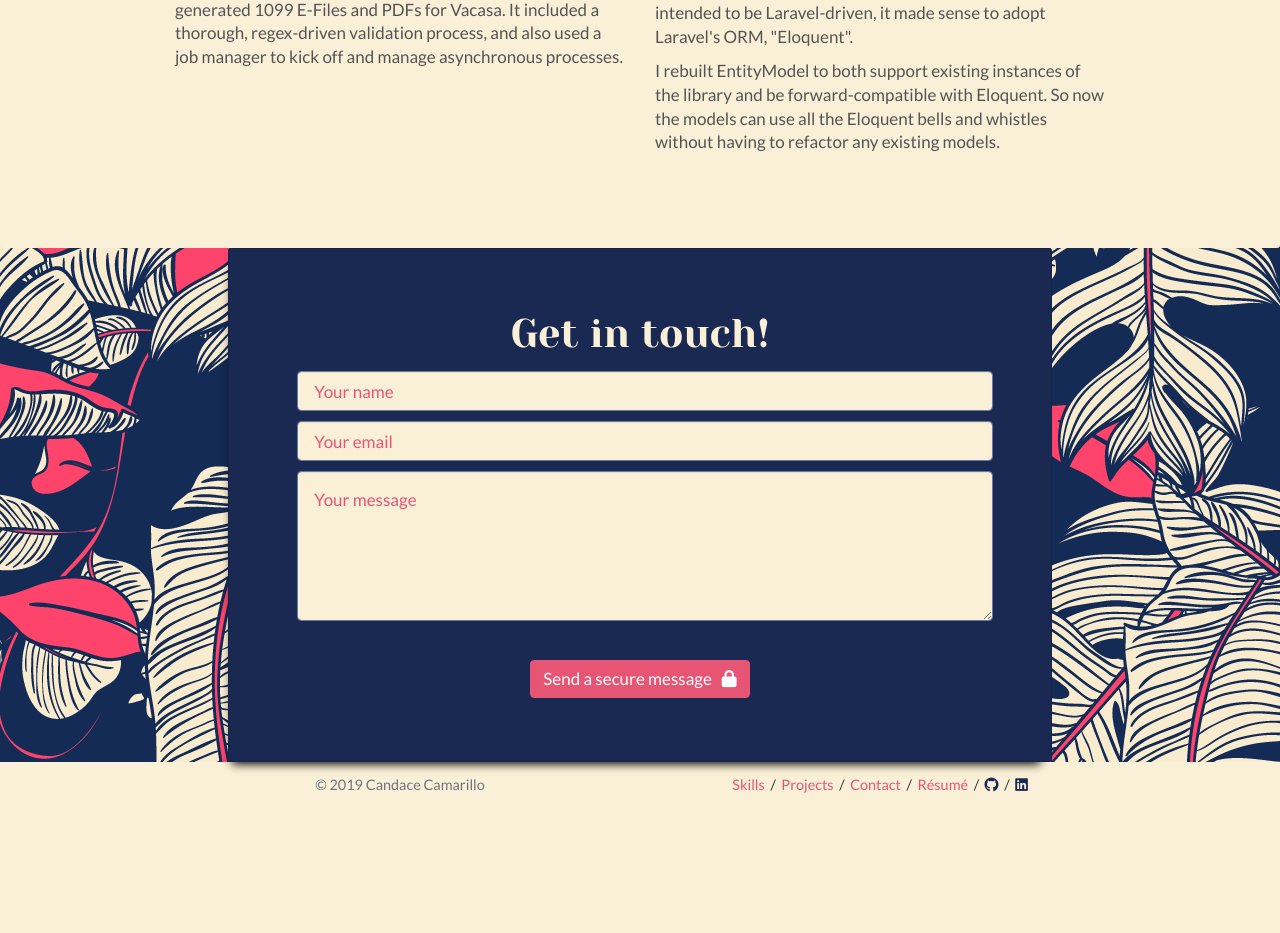
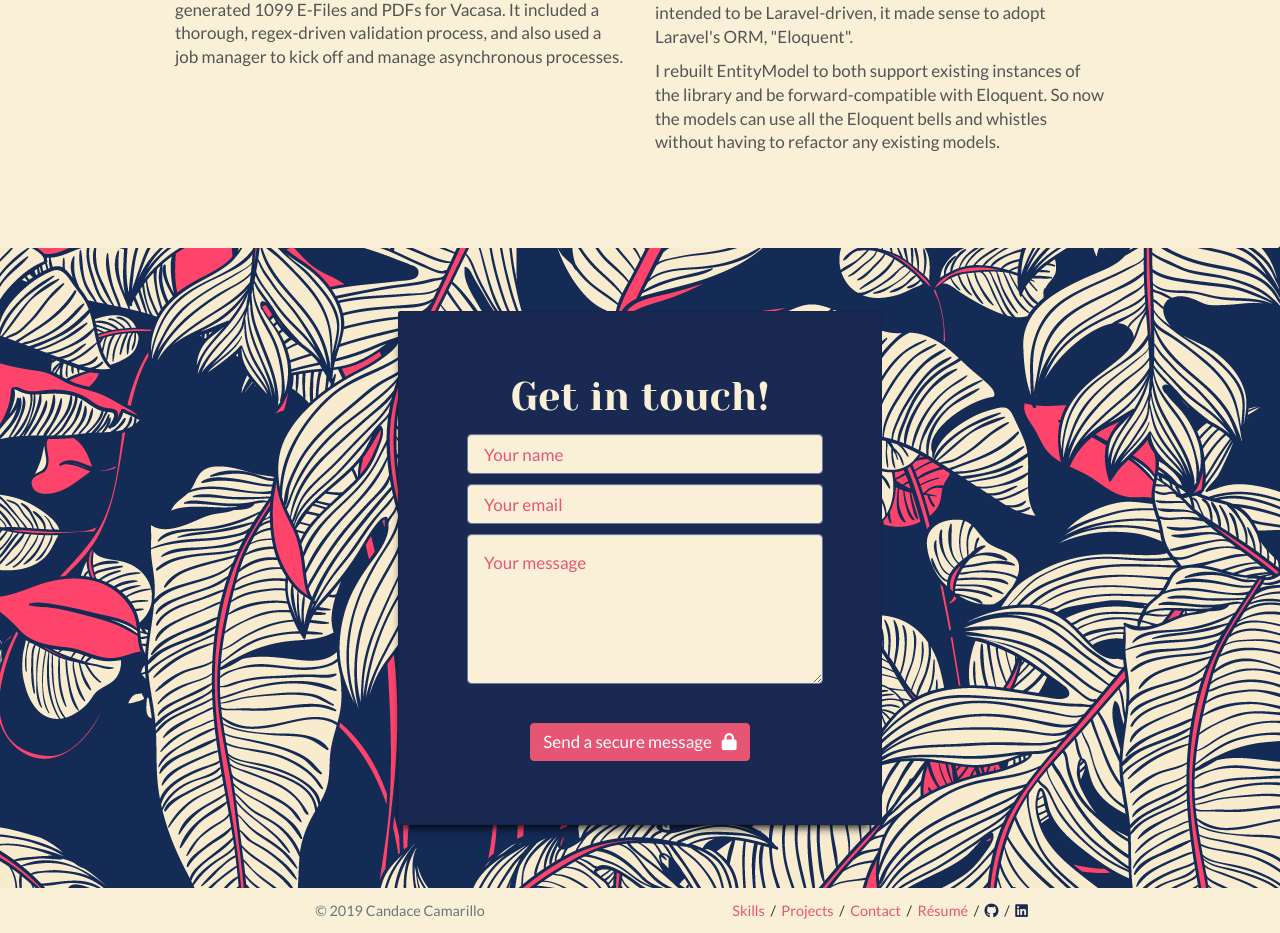
Before and after one commit to ccamarillo/candacefoxcamarillo_2019, a PHP site: page / in a window 1280 px wide. Shown: the part 2209-3142 px from the top of the page. Before the commit the page ends 3002 px from the top, so only its background shows below. Run offline with PHP 8.4, Linux system fonts and the light colour scheme; style sheets or scripts are compiled from the project's sources; some libraries are stand-ins or nearby versions.

Commit message:
fix submit button and form width

```diff
--- a/css/style.scss
+++ b/css/style.scss
@@ -164,6 +164,7 @@ dt {
 	background-color: $blue;
 	@extend %medium-drop-shadow;
 	padding: 3em;
+	margin: 3em !important;
 }
 
 .modal-backdrop.show {
--- a/index.html
+++ b/index.html
@@ -305,7 +305,7 @@
         <div id="contact" class="jumbotron dark-jumbotron clear">
             <div class="container-fluid">
                 <div class="row">
-                    <div class="col-xs-12 col-sm-8 offset-sm-2">
+                    <div class="col-xs-12 col-sm-6 offset-sm-3">
                         <div class="card">
                             <h2 class="centered">Get in touch!</h2>
                             <form class="ajaxForm" id="new-contact" action="https://formcarry.com/s/Q6yhhGiea22" method="POST">
--- a/js/main.js
+++ b/js/main.js
@@ -101,6 +101,7 @@ $(document).ready(function() {
 			},
 			error: function(response) {
 				$('#contact-error').modal()
+				$('#new-contact button').html('Send <span class="hide-xs">a secure message </span> &nbsp;&nbsp;<i class="fas fa-lock"></i>')
 			}
         });
 	});
```
